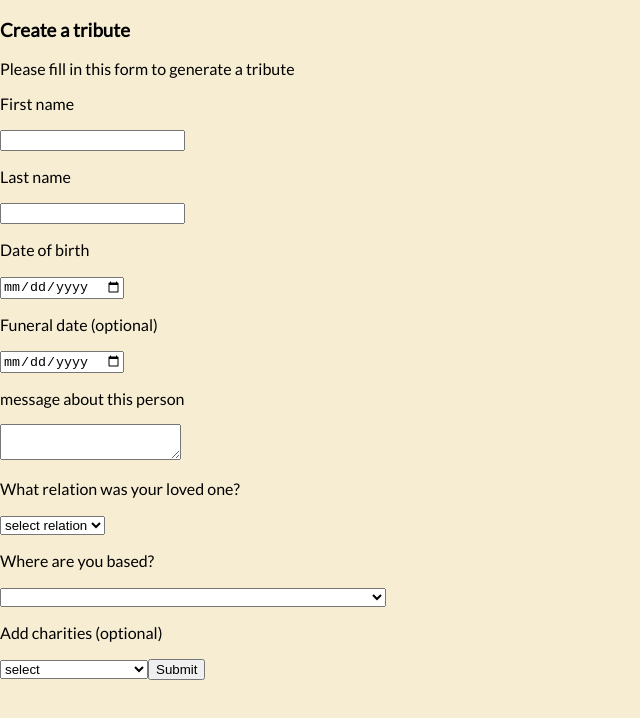
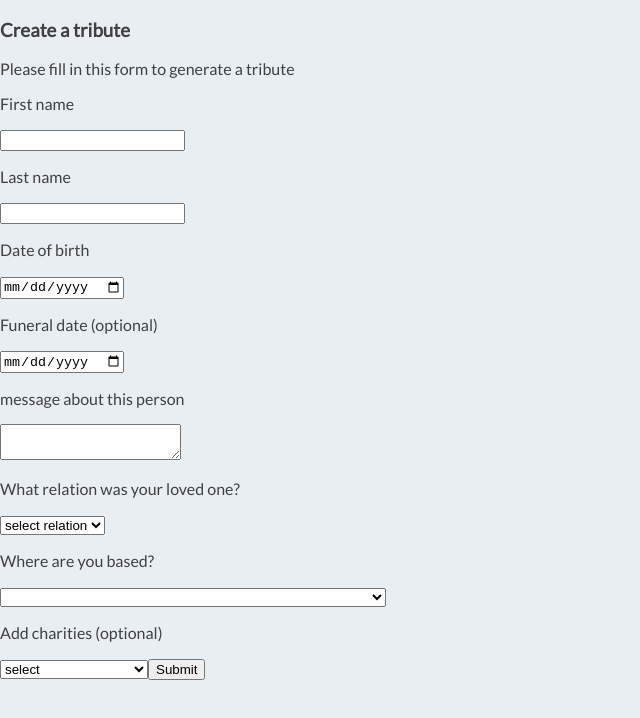
Before and after one commit to d-king27/HAC-100, a React (Create React App) app in the folder in-memory-of/: page / in a window 1280 px wide. Shown: the top 718 px of the page, without its empty margins (0-640 px from the left). Built offline with nearby package versions, Linux system fonts and the light colour scheme.

Commit message:
Implement user defined eulogy

```diff
--- a/in-memory-of/src/App.css
+++ b/in-memory-of/src/App.css
@@ -1,6 +1,11 @@
 body {
-  background-color: #F6EDD3;
+  background-color: #E8EEF2;
   font-family: 'Lato', sans-serif;
+  color: #404042;
+}
+
+a{
+  color: #ff9a52;
 }
 
 .PersonInfo {
@@ -9,10 +14,11 @@ body {
 
 .profileHead{
   color: #fff;
-  background-color: #0A1829;
+  background-color: #849AA8;
   display: flex;
   justify-content: center;
   padding: 15px;
+  box-shadow: 0 2px 10px 3px #000;
 }
 
 .PersonImage {
@@ -31,5 +37,6 @@ profileDetails{
 }
 
 .eulogy{
-  width: 80%
+  width: 80%;
+  margin: 0 10%;
 }
--- a/in-memory-of/src/App.js
+++ b/in-memory-of/src/App.js
@@ -22,7 +22,7 @@ class App extends Component {
         charity: '',
         locale:'',
         postcode:'',
-        des:''
+        eulogy:''
       },
       comments:['this is a comment'],
       value:'',
@@ -66,6 +66,7 @@ addCommentToState(comment){
     postcode: this.state.input.postcode,
     locale: this.state.input.locale,
     relation:this.state.input.relation,
+    eulogy:this.state.input.eulogy
   }
 
 
@@ -114,7 +115,7 @@ renderPlaces(){
           <p>Funeral date (optional)</p>
           <input type='date' name='dof' onChange={this.genHandleChange('DoF')}/>
           <p>message about this person</p>
-          <textarea type='date' name='dof' onChange={this.genHandleChange('DoF')}/>
+          <textarea type='text-area' name='dof' onChange={this.genHandleChange('eulogy')}/>
 
           <p>What relation was your loved one?</p>
           <select onChange={this.genHandleChange('relation')}>
@@ -179,6 +180,7 @@ renderPlaces(){
         bool = {this.state.bool}
         locale = {this.state.input.locale}
         relation = {this.state.input.relation}
+        eulogy = {this.props.eulogy}
     />
       <Combox comments = {this.state.comments} />
       <form >
--- a/in-memory-of/src/PersonInfo.js
+++ b/in-memory-of/src/PersonInfo.js
@@ -53,7 +53,7 @@ class App extends Component {
                 </div>
                 <div className="profileDetails">
                     <div className="eulogy">
-                        <p>Lorem Ipsum is simply dummy text of the printing and typesetting industry. Lorem Ipsum has been the industry's standard dummy text ever since the 1500s, when an unknown printer took a galley of type and scrambled it to make a type specimen book. It has survived not only five centuries, but also the leap into electronic typesetting, remaining essentially unchanged. It was popularised in the 1960s with the release of Letraset sheets containing Lorem Ipsum passages, and more recently with desktop publishing software like Aldus PageMaker including versions of Lorem Ipsum.</p>
+                        <p>{this.props.eulogy}</p>
                     </div>
                     <p>please give as much as you can do our charity of choice here:</p>
                     <a href={charityObj[this.props.charityUrl]}>click here to donate</a>
```
